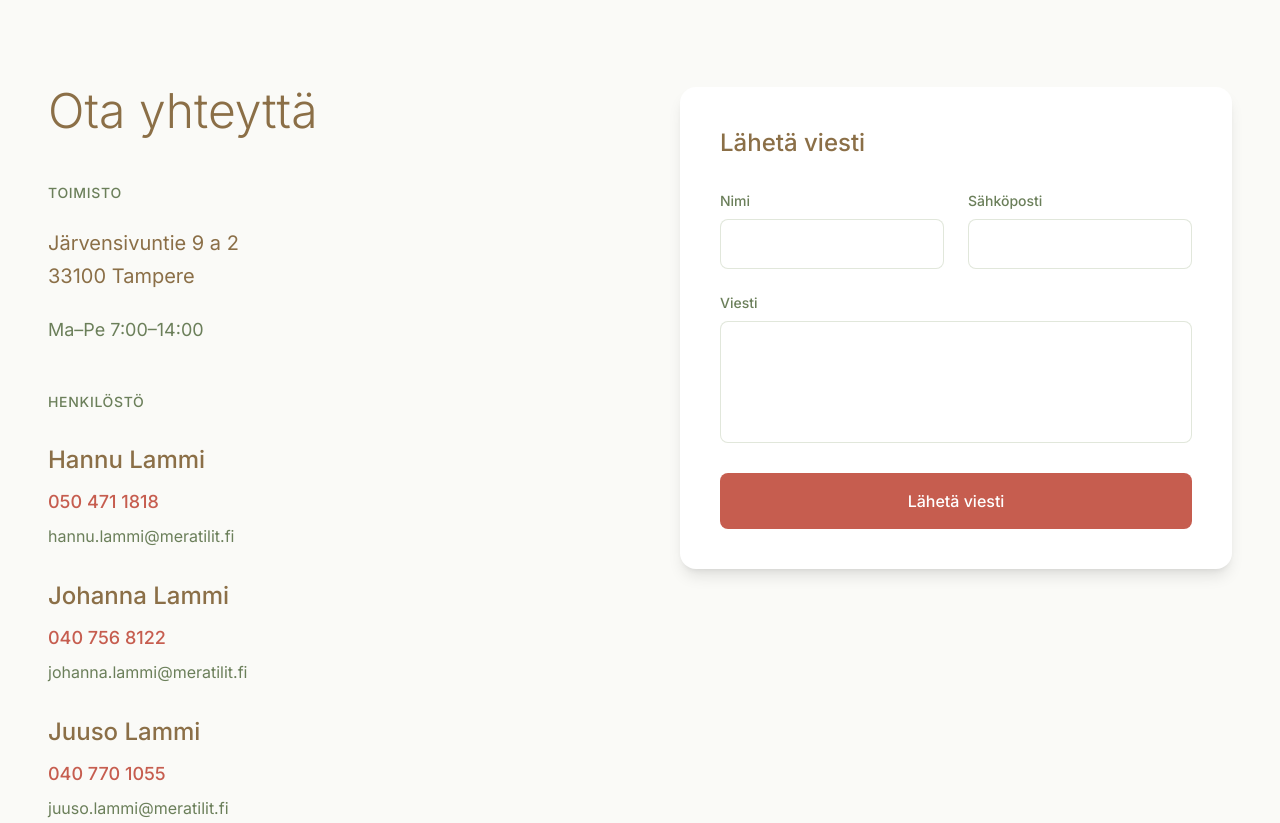
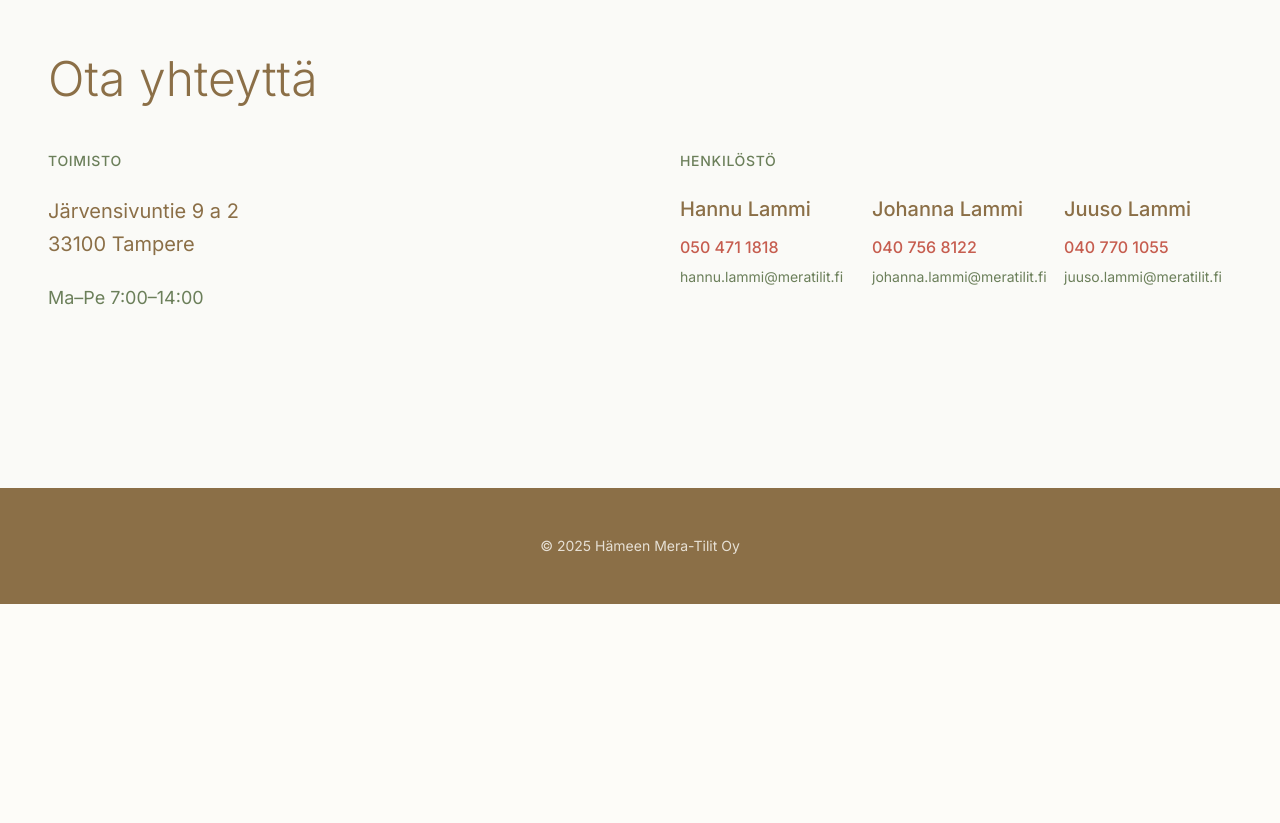
Before and after one commit to TeemuSo/meratilit-website, a website: page src/index.html in a window 1280 px wide. Shown: the part 1618-2441 px from the top of the page. After the commit the page ends 2222 px from the top, so only its background shows below. Drawn offline with nearby package versions, Linux system fonts and the light colour scheme.

Commit message:
Add beautiful complete site

```diff
--- a/src/index.html
+++ b/src/index.html
@@ -279,9 +279,9 @@
     </section>
 
     <!-- Contact Section -->
-    <section class="py-32 bg-boho-sand">
+    <section class="py-32 pt-24 bg-boho-sand">
       <div class="max-w-7xl mx-auto px-6 sm:px-12">
-        <div class="grid lg:grid-cols-2 gap-20 items-start">
+                        <div class="grid lg:grid-cols-2 gap-20 items-start">
 
           <!-- Contact Info -->
           <div class="animate-slide-in-left">
@@ -300,43 +300,49 @@
                 Ma–Pe 7:00–14:00
               </div>
             </div>
+          </div>
 
-            <!-- Staff -->
-            <div>
-              <h3 class="text-boho-olive text-sm uppercase tracking-wider mb-8 font-medium">Henkilöstö</h3>
+          <!-- Staff -->
+          <div class="animate-slide-in-right">
+            <h2 class="text-4xl sm:text-5xl font-light text-boho-warm-brown mb-12 opacity-0">
+              Henkilöstö
+            </h2>
 
-              <div class="space-y-8">
+            <div class="mb-12">
+              <h3 class="text-boho-olive text-sm uppercase tracking-wider mb-6 font-medium">Henkilöstö</h3>
+
+              <div class="grid grid-cols-3 gap-6">
                 <div class="group">
-                  <h4 class="text-2xl font-medium text-boho-warm-brown mb-3 group-hover:text-boho-terracotta transition-colors duration-300">Hannu Lammi</h4>
+                  <h4 class="text-xl font-medium text-boho-warm-brown mb-3 group-hover:text-boho-terracotta transition-colors duration-300">Hannu Lammi</h4>
                   <div class="space-y-2">
-                    <a href="tel:0504711818" class="contact-link block text-boho-terracotta hover:text-boho-warm-brown transition-colors text-lg font-medium">
+                    <a href="tel:0504711818" class="contact-link block text-boho-terracotta hover:text-boho-warm-brown transition-colors font-medium">
                       050 471 1818
                     </a>
-                    <a href="mailto:hannu.lammi@meratilit.fi" class="contact-link block text-boho-olive hover:text-boho-warm-brown transition-colors">
+                    <a href="mailto:hannu.lammi@meratilit.fi" class="contact-link block text-boho-olive hover:text-boho-warm-brown transition-colors text-sm">
                       hannu.lammi@meratilit.fi
                     </a>
                   </div>
                 </div>
 
                 <div class="group">
-                  <h4 class="text-2xl font-medium text-boho-warm-brown mb-3 group-hover:text-boho-terracotta transition-colors duration-300">Johanna Lammi</h4>
+                  <h4 class="text-xl font-medium text-boho-warm-brown mb-3 group-hover:text-boho-terracotta transition-colors duration-300">Johanna Lammi</h4>
                   <div class="space-y-2">
-                    <a href="tel:0407568122" class="contact-link block text-boho-terracotta hover:text-boho-warm-brown transition-colors text-lg font-medium">
+                    <a href="tel:0407568122" class="contact-link block text-boho-terracotta hover:text-boho-warm-brown transition-colors font-medium">
                       040 756 8122
                     </a>
-                    <a href="mailto:johanna.lammi@meratilit.fi" class="contact-link block text-boho-olive hover:text-boho-warm-brown transition-colors">
+                    <a href="mailto:johanna.lammi@meratilit.fi" class="contact-link block text-boho-olive hover:text-boho-warm-brown transition-colors text-sm">
                       johanna.lammi@meratilit.fi
                     </a>
                   </div>
                 </div>
 
                 <div class="group">
-                  <h4 class="text-2xl font-medium text-boho-warm-brown mb-3 group-hover:text-boho-terracotta transition-colors duration-300">Juuso Lammi</h4>
+                  <h4 class="text-xl font-medium text-boho-warm-brown mb-3 group-hover:text-boho-terracotta transition-colors duration-300">Juuso Lammi</h4>
                   <div class="space-y-2">
-                    <a href="tel:0407701055" class="contact-link block text-boho-terracotta hover:text-boho-warm-brown transition-colors text-lg font-medium">
+                    <a href="tel:0407701055" class="contact-link block text-boho-terracotta hover:text-boho-warm-brown transition-colors font-medium">
                       040 770 1055
                     </a>
-                    <a href="mailto:juuso.lammi@meratilit.fi" class="contact-link block text-boho-olive hover:text-boho-warm-brown transition-colors">
+                    <a href="mailto:juuso.lammi@meratilit.fi" class="contact-link block text-boho-olive hover:text-boho-warm-brown transition-colors text-sm">
                       juuso.lammi@meratilit.fi
                     </a>
                   </div>
@@ -345,36 +351,6 @@
             </div>
           </div>
 
-          <!-- Contact Form -->
-          <div class="animate-slide-in-right">
-            <div class="bg-white p-10 rounded-2xl shadow-lg hover:shadow-xl transition-shadow duration-300">
-              <h3 class="text-2xl font-medium text-boho-warm-brown mb-8">
-                Lähetä viesti
-              </h3>
-
-              <form class="space-y-6" netlify>
-                <div class="grid md:grid-cols-2 gap-6">
-                  <div>
-                    <label for="name" class="block text-boho-olive text-sm font-medium mb-2">Nimi</label>
-                    <input type="text" id="name" name="name" class="form-input w-full px-4 py-3 border border-boho-sage/30 rounded-lg focus:ring-2 focus:ring-boho-sage focus:border-transparent outline-none transition-colors">
-                  </div>
-                  <div>
-                    <label for="email" class="block text-boho-olive text-sm font-medium mb-2">Sähköposti</label>
-                    <input type="email" id="email" name="email" class="form-input w-full px-4 py-3 border border-boho-sage/30 rounded-lg focus:ring-2 focus:ring-boho-sage focus:border-transparent outline-none transition-colors">
-                  </div>
-                </div>
-
-                <div>
-                  <label for="message" class="block text-boho-olive text-sm font-medium mb-2">Viesti</label>
-                  <textarea id="message" name="message" rows="4" class="form-input w-full px-4 py-3 border border-boho-sage/30 rounded-lg focus:ring-2 focus:ring-boho-sage focus:border-transparent outline-none transition-colors resize-none"></textarea>
-                </div>
-
-                <button type="submit" class="w-full bg-boho-terracotta hover:bg-boho-warm-brown text-white font-medium py-4 px-6 rounded-lg transition-all duration-300 hover:transform hover:-translate-y-0.5 hover:shadow-md">
-                  Lähetä viesti
-                </button>
-              </form>
-            </div>
-          </div>
         </div>
       </div>
     </section>
@@ -383,7 +359,7 @@
     <footer class="bg-boho-warm-brown text-boho-cream py-12">
       <div class="max-w-7xl mx-auto px-6 sm:px-12 text-center">
         <p class="text-sm opacity-80 hover:opacity-100 transition-opacity duration-300">
-          © 2024 Hämeen Mera-Tilit Oy
+          © 2025 Hämeen Mera-Tilit Oy
         </p>
       </div>
     </footer>
```
